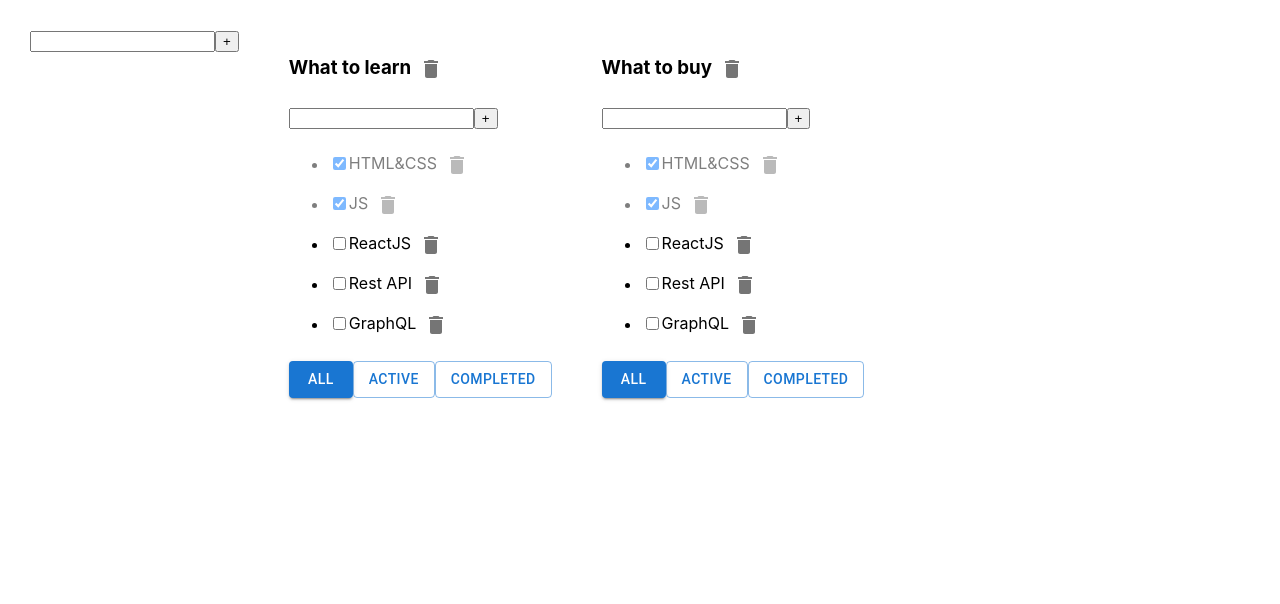
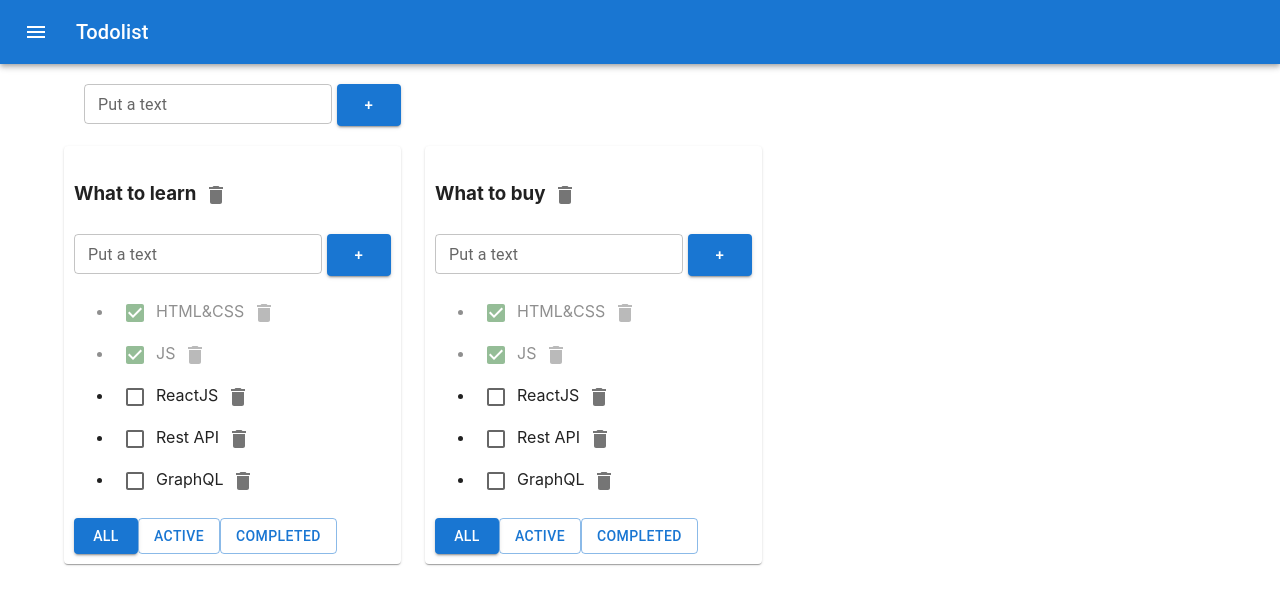
Before and after one commit to lexggwp/todolist, a React (Create React App) app: page / in a window 1280 px wide. Shown: the top 604 px of the page. Built offline with nearby package versions, Linux system fonts and the light colour scheme.

Commit message:
added: UI inputs, grids

```diff
--- a/src/App.css
+++ b/src/App.css
@@ -1,15 +1,15 @@
-.App {
-  padding: 30px;
-  display: flex;
-}
+/*.App {*/
+/*  padding: 30px;*/
+/*  display: flex;*/
+/*}*/
 
-.App > div {
-  margin-right: 50px;
-}
-.error {
-  border: 1px solid red;
-}
+/*.App > div {*/
+/*  margin-right: 50px;*/
+/*}*/
+/*.error {*/
+/*  border: 1px solid red;*/
+/*}*/
 
-.error-message {
-  color: red;
-}
+/*.error-message {*/
+/*  color: red;*/
+/*}*/
--- a/src/App.tsx
+++ b/src/App.tsx
@@ -3,6 +3,8 @@ import './App.css';
 import Todolist from "./Components/Todolist";
 import {v1} from "uuid";
 import AddItemForm from "./Components/AddItemForm";
+import ButtonAppBar from "./Components/ButtonAppBar";
+import {Container, Grid, Paper} from "@mui/material";
 
 
 //storybook
@@ -48,45 +50,55 @@ function App() {
 
 
     function removeTask(todolistID: string, id: string) {
-        setTasks({...tasks, [todolistID]: tasks[todolistID].filter(el => el.id !== id )});
+        setTasks({...tasks, [todolistID]: tasks[todolistID].filter(el => el.id !== id)});
     }
 
     function changeIsDone(todolistID: string, id: string, value: boolean) {
-        setTasks({...tasks, [todolistID]: tasks[todolistID].map( el => el.id === id ? {...el, isDone: value}: el )})
+        setTasks({...tasks, [todolistID]: tasks[todolistID].map(el => el.id === id ? {...el, isDone: value} : el)})
     }
 
-    function addTask(todolistID: string,title: string) {
+    function addTask(todolistID: string, title: string) {
         let task = {id: v1(), inputValue: title, isDone: false}
-        setTasks({...tasks, [todolistID]: [task, ...tasks[todolistID]] } )
+        setTasks({...tasks, [todolistID]: [task, ...tasks[todolistID]]})
 
     }
 
     function changeFilter(todolistID: string, value: FilterValuesType) {
-        setTodolists(todolists.map(el => el.id === todolistID ? {...el, filter: value}: el))
+        setTodolists(todolists.map(el => el.id === todolistID ? {...el, filter: value} : el))
     }
 
     function deleteTodolist(todolistID: string) {
-        setTodolists(todolists.filter( el => el.id !== todolistID))
+        setTodolists(todolists.filter(el => el.id !== todolistID))
         delete tasks[todolistID];
     }
 
-    function addTodolist (todolistTitle: string) {
+    function addTodolist(todolistTitle: string) {
         const newTodolist: TodolistsType = {id: v1(), title: todolistTitle, filter: 'all'};
         setTodolists([newTodolist, ...todolists])
         setTasks({...tasks, [newTodolist.id]: []})
     }
-    function changeTaskInputValue (todolistId: string, taskId: string, inputValue: string) {
-        setTasks({...tasks, [todolistId]:tasks[todolistId].map(el => el.id === taskId ? {...el, inputValue: inputValue}: el)})
+
+    function changeTaskInputValue(todolistId: string, taskId: string, inputValue: string) {
+        setTasks({
+            ...tasks,
+            [todolistId]: tasks[todolistId].map(el => el.id === taskId ? {...el, inputValue: inputValue} : el)
+        })
     }
-    function changeTodolistTitle (todolistId: string, title: string) {
-        setTodolists(todolists.map(el => el.id === todolistId ? {...el, title: title}: el));
+
+    function changeTodolistTitle(todolistId: string, title: string) {
+        setTodolists(todolists.map(el => el.id === todolistId ? {...el, title: title} : el));
     }
 
     return (
 
         <div className="App">
+                <ButtonAppBar/>
+                <Container fixed>
+                    <Grid container style={ {padding: '20px'}}>
                     <AddItemForm addItem={addTodolist}/>
-            {todolists.map ( el => {
+                    </Grid>
+                    <Grid container spacing={3}>
+                {todolists.map(el => {
                     let tasksForTodolist = tasks[el.id];
                     if (el.filter === "active") {
                         tasksForTodolist = tasks[el.id].filter(t => !t.isDone);
@@ -94,7 +106,10 @@ function App() {
                     if (el.filter === "completed") {
                         tasksForTodolist = tasks[el.id].filter(t => t.isDone);
                     }
+
                     return (
+                       <Grid item>
+                           <Paper style={ {padding: '10px'}}>
                            <Todolist
                             key={el.id}
                             todolistID={el.id}
@@ -109,9 +124,15 @@ function App() {
                             changeTaskInputValue={changeTaskInputValue}
                             changeTodolistTitle={changeTodolistTitle}
                         />
+                           </Paper>
+                       </Grid>
                     )
                 })}
+                </Grid>
+                </Container>
         </div>
-    );
+    )
+        ;
 }
+
 export default App;
--- a/src/Components/AddItemForm.tsx
+++ b/src/Components/AddItemForm.tsx
@@ -1,7 +1,6 @@
 import React, {useState} from 'react';
 import Input from "./Input";
-import Button from "./Button";
-import style from "./Todolist.module.css";
+import {Button} from "@mui/material";
 
 type AddItemFormPropsType = {
     addItem: (inputValue: string) => void;
@@ -22,8 +21,7 @@ const AddItemForm = (props: AddItemFormPropsType) => {
     return (
         <div>
             <Input setError={setError} error={error} onEnter={AddItem} title={inputValue} setNewTitle={setInputValue}/>
-            <Button name={'+'} callback={AddItem}/>
-            {error && <div className={style.errorMessage}>{error}</div>}
+            <Button size="large" variant="contained" onClick={AddItem}>+</Button>
         </div>
     );
 };
--- a/src/Components/Button.tsx
+++ /dev/null
@@ -1,18 +0,0 @@
-import React from 'react';
-
-type ButtonPropsType = {
-    name: string,
-    callback: () => void;
-    style?: string;
-}
-const Button = (props: ButtonPropsType) => {
-
-    const onClickHandler = () => {
-        props.callback()
-    }
-    return (
-           <button className={props.style} onClick={onClickHandler}>{props.name}</button>
-    );
-};
-
-export default Button;
--- /dev/null
+++ b/src/Components/ButtonAppBar.tsx
@@ -0,0 +1,30 @@
+import * as React from 'react';
+import AppBar from '@mui/material/AppBar';
+import Box from '@mui/material/Box';
+import Toolbar from '@mui/material/Toolbar';
+import Typography from '@mui/material/Typography';
+import IconButton from '@mui/material/IconButton';
+import MenuIcon from '@mui/icons-material/Menu';
+
+export default function ButtonAppBar() {
+    return (
+        <Box sx={{ flexGrow: 1 }}>
+            <AppBar position="static">
+                <Toolbar>
+                    <IconButton
+                        size="large"
+                        edge="start"
+                        color="inherit"
+                        aria-label="menu"
+                        sx={{ mr: 2 }}
+                    >
+                        <MenuIcon />
+                    </IconButton>
+                    <Typography variant="h6" component="div" sx={{ flexGrow: 1 }}>
+                        Todolist
+                    </Typography>
+                </Toolbar>
+            </AppBar>
+        </Box>
+    );
+}
--- a/src/Components/Input.tsx
+++ b/src/Components/Input.tsx
@@ -1,5 +1,5 @@
 import React from 'react';
-import style from './Input.module.css'
+import {TextField} from "@mui/material";
 
 type InputPropsType = {
     setNewTitle: (title: string) => void,
@@ -22,11 +22,16 @@ const Input = (props: InputPropsType) => {
     }
     return (
         <>
-            <input className={props.error ? style.error : ''}
-                   onKeyDown={onKeyPressHandler}
-                   value={props.title}
-                   onChange={onChangeHandler}/>
+            <TextField style={ {marginRight: '5px'}} error={!!props.error}
+                       size="small"
+                       onKeyDown={onKeyPressHandler}
+                       value={props.title}
+                       onChange={onChangeHandler}
+                       id="outlined-basic"
+                       label={props.error ? 'Invalid text!': 'Put a text'}
+                       variant="outlined" />
         </>
+
     );
 };
 
--- a/src/Components/Todolist.tsx
+++ b/src/Components/Todolist.tsx
@@ -3,7 +3,7 @@ import {FilterValuesType} from '../App';
 import style from "./Todolist.module.css";
 import AddItemForm from "./AddItemForm";
 import EditableSpan from "./EditableSpan";
-import {Button, IconButton} from '@mui/material';
+import {Button, Checkbox, IconButton} from '@mui/material';
 import {Delete} from "@mui/icons-material";
 
 
@@ -63,8 +63,8 @@ function Todolist(props: PropsType) {
                     }
                     return (
                         <li className={t.isDone ? style.isDone : ''} key={t.id}>
-                            <input onChange={(event) => onChangeHandler(t.id, event.currentTarget.checked)}
-                                   type="checkbox" checked={t.isDone}/>
+                            <Checkbox color="success" onChange={(event) => onChangeHandler(t.id, event.currentTarget.checked)}
+                                      checked={t.isDone} />
                             <EditableSpan changeTaskInputValue={changeTaskInputValueHandler} inputValue={t.inputValue}/>
                             <IconButton onClick={() => onClickDeleteTask(t.id)}><Delete/></IconButton>
                         </li>
```
Lines whose indentation alone changed are shown as unchanged.
